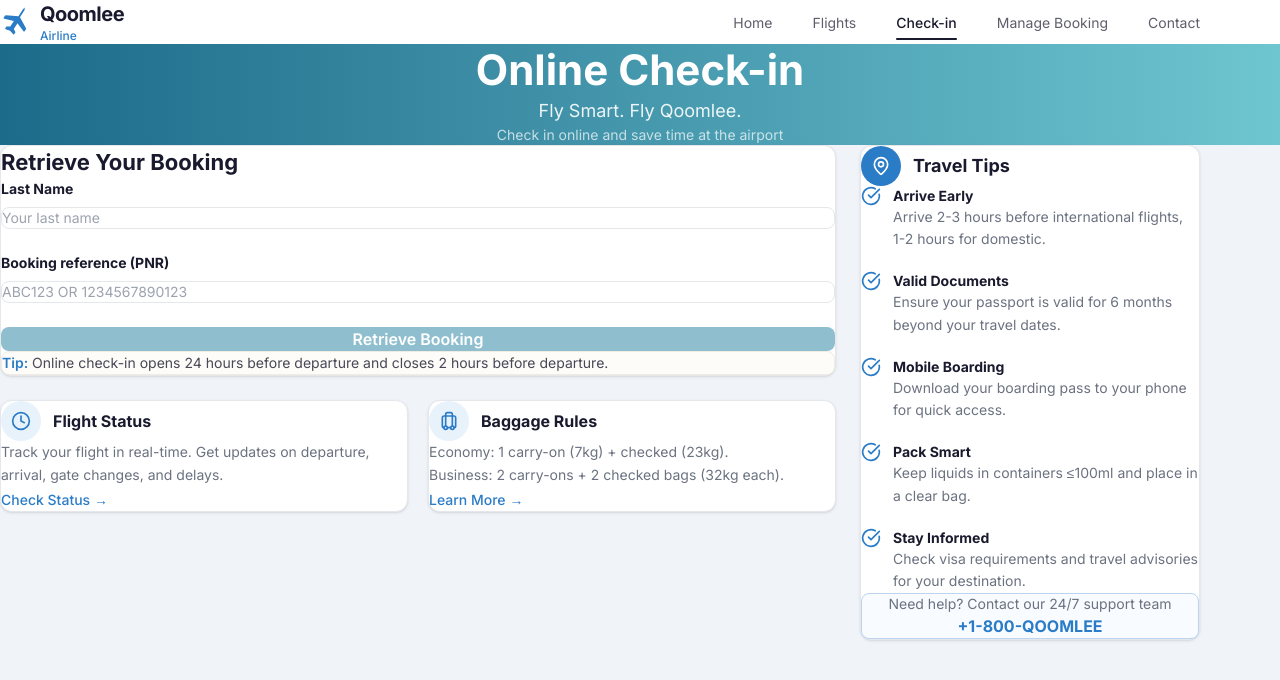
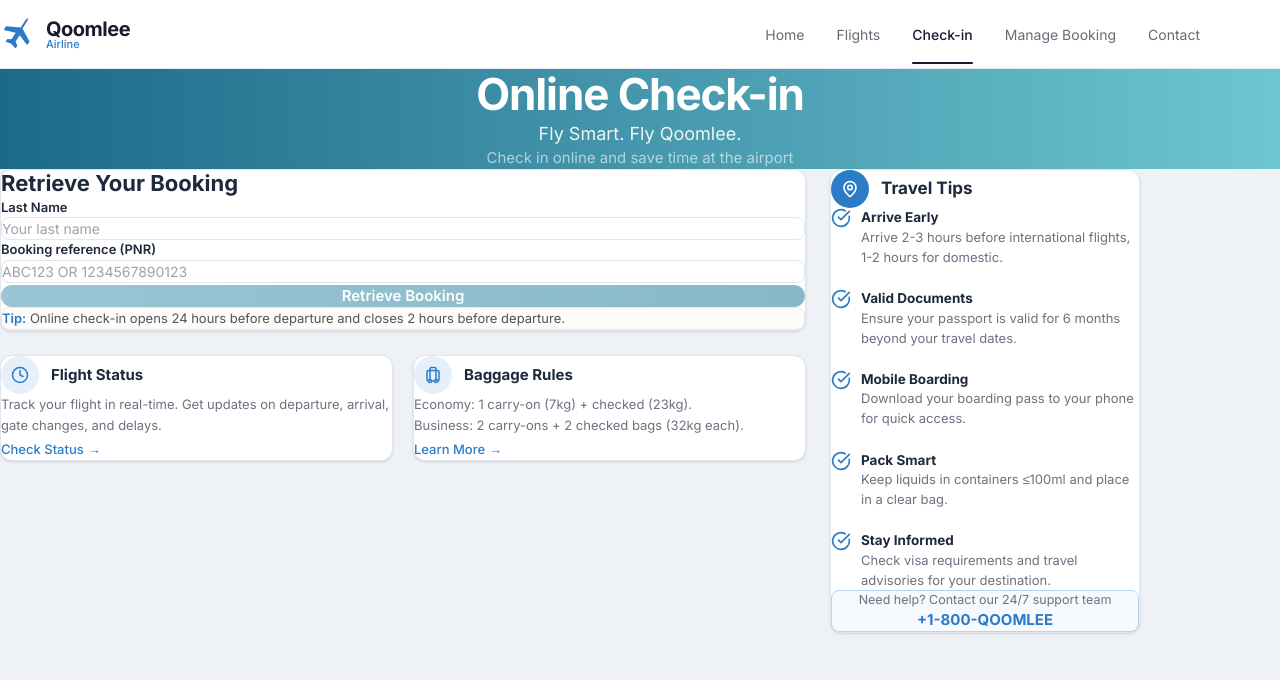
Before and after one commit to wipaporn-muiang/nextjs-qoomlee-airline, a Next.js app: page / in a window 1280 px wide. Shown: the top 680 px of the page. Built offline with nearby package versions, Linux system fonts and the light colour scheme.

Commit message:
fix: pixel-perfect UI adjustments for check-in page
Refine navbar, hero, layout, form, info cards, tips, and overall background.

```diff
--- a/app/globals.css
+++ b/app/globals.css
@@ -2,27 +2,28 @@
 
 @theme inline {
   --font-sans: "Inter", ui-sans-serif, system-ui, sans-serif;
-  --color-background: #f0f4f8;
+  --color-background: #eef1f5;
   --color-foreground: #1a1a2e;
   --color-primary: #2a7cc7;
   --color-primary-dark: #1e5fa0;
   --color-accent: #6b7280;
   --color-muted: #9ca3af;
   --color-card: #ffffff;
-  --color-card-foreground: #1a1a2e;
-  --color-border: #e5e7eb;
-  --color-border-light: #f0ece4;
-  --color-tip-bg: #fdfcf8;
+  --color-card-foreground: #1e293b;
+  --color-border: #e2e5ea;
+  --color-border-light: #ede9df;
+  --color-tip-bg: #fdfcf9;
   --color-tip-text: #2a7cc7;
-  --color-support-bg: #f8fbff;
-  --color-support-border: #bbd5f0;
-  --color-hero-start: #1b6b8a;
+  --color-support-bg: #f6faff;
+  --color-support-border: #b8d4ee;
+  --color-hero-start: #1a6a8a;
   --color-hero-end: #6ec6d0;
-  --color-button: #8fbfcf;
-  --color-button-hover: #78afc2;
-  --color-icon-bg: #e8f2fb;
+  --color-button-start: #9ac5d4;
+  --color-button-end: #88b8c8;
+  --color-icon-bg: #e6f0fa;
   --color-icon-bg-dark: #2a7cc7;
   --color-check: #2a7cc7;
+  --color-nav-border: #e8eaee;
 }
 
 * {
--- a/app/page.tsx
+++ b/app/page.tsx
@@ -10,7 +10,7 @@ export default function CheckinPage() {
       <Navbar />
       <HeroBanner />
 
-      <main className="mx-auto max-w-[1200px] px-5 py-10 md:px-8 md:py-14">
+      <main className="mx-auto max-w-[1140px] px-5 py-10 md:px-8 md:py-[52px]">
         <div className="flex flex-col gap-6 lg:flex-row lg:items-start">
           {/* Left Column */}
           <div className="flex flex-1 flex-col gap-6">
@@ -18,8 +18,8 @@ export default function CheckinPage() {
             <InfoCards />
           </div>
 
-          {/* Right Column */}
-          <aside className="w-full lg:w-[340px] shrink-0">
+          {/* Right Column - Travel Tips sidebar */}
+          <aside className="w-full shrink-0 lg:w-[310px]">
             <TravelTips />
           </aside>
         </div>
--- a/components/hero-banner.tsx
+++ b/components/hero-banner.tsx
@@ -1,13 +1,13 @@
 export default function HeroBanner() {
   return (
-    <section className="bg-gradient-to-r from-hero-start to-hero-end px-6 py-12 text-center md:py-16">
-      <h1 className="text-3xl font-bold text-white md:text-[42px] md:leading-tight text-balance">
+    <section className="bg-gradient-to-r from-hero-start to-hero-end px-6 py-12 text-center md:py-[72px]">
+      <h1 className="text-[32px] font-bold text-white md:text-[44px] md:leading-[1.15] tracking-tight text-balance">
         Online Check-in
       </h1>
-      <p className="mt-2.5 text-base font-normal text-white/90 md:text-lg">
+      <p className="mt-3 text-[16px] font-normal text-white/90 md:text-[18px]">
         Fly Smart. Fly Qoomlee.
       </p>
-      <p className="mt-1.5 text-sm text-white/70">
+      <p className="mt-2 text-[13px] text-white/60 md:text-[15px]">
         Check in online and save time at the airport
       </p>
     </section>
--- a/components/info-cards.tsx
+++ b/components/info-cards.tsx
@@ -5,49 +5,49 @@ export default function InfoCards() {
   return (
     <div className="grid grid-cols-1 gap-5 sm:grid-cols-2">
       {/* Flight Status */}
-      <div className="rounded-xl border border-border bg-card px-6 py-6 shadow-sm">
+      <div className="rounded-xl border border-border bg-card px-6 pb-6 pt-6 shadow-sm">
         <div className="flex items-center gap-3">
-          <div className="flex h-10 w-10 items-center justify-center rounded-full bg-icon-bg">
-            <Clock className="h-5 w-5 text-primary" strokeWidth={2} />
+          <div className="flex h-[38px] w-[38px] items-center justify-center rounded-full bg-icon-bg">
+            <Clock className="h-[18px] w-[18px] text-primary" strokeWidth={2} />
           </div>
-          <h3 className="text-base font-bold text-card-foreground">
+          <h3 className="text-[15px] font-bold text-card-foreground">
             Flight Status
           </h3>
         </div>
-        <p className="mt-4 text-sm leading-relaxed text-accent">
+        <p className="mt-4 text-[13px] leading-[1.6] text-accent">
           Track your flight in real-time. Get updates on departure, arrival,
           gate changes, and delays.
         </p>
         <Link
           href="/flight-status"
-          className="mt-5 inline-flex items-center gap-1 text-sm font-medium text-primary hover:text-primary-dark transition-colors"
+          className="mt-5 inline-flex items-center gap-1 text-[13px] font-medium text-primary hover:text-primary-dark transition-colors"
         >
           Check Status
-          <span aria-hidden="true" className="ml-0.5">&rarr;</span>
+          <span aria-hidden="true" className="ml-0.5">&#8594;</span>
         </Link>
       </div>
 
       {/* Baggage Rules */}
-      <div className="rounded-xl border border-border bg-card px-6 py-6 shadow-sm">
+      <div className="rounded-xl border border-border bg-card px-6 pb-6 pt-6 shadow-sm">
         <div className="flex items-center gap-3">
-          <div className="flex h-10 w-10 items-center justify-center rounded-full bg-icon-bg">
-            <Luggage className="h-5 w-5 text-primary" strokeWidth={2} />
+          <div className="flex h-[38px] w-[38px] items-center justify-center rounded-full bg-icon-bg">
+            <Luggage className="h-[18px] w-[18px] text-primary" strokeWidth={2} />
           </div>
-          <h3 className="text-base font-bold text-card-foreground">
+          <h3 className="text-[15px] font-bold text-card-foreground">
             Baggage Rules
           </h3>
         </div>
-        <p className="mt-4 text-sm leading-relaxed text-accent">
+        <p className="mt-4 text-[13px] leading-[1.6] text-accent">
           Economy: 1 carry-on (7kg) + checked (23kg).
           <br />
           Business: 2 carry-ons + 2 checked bags (32kg each).
         </p>
         <Link
           href="/baggage"
-          className="mt-5 inline-flex items-center gap-1 text-sm font-medium text-primary hover:text-primary-dark transition-colors"
+          className="mt-5 inline-flex items-center gap-1 text-[13px] font-medium text-primary hover:text-primary-dark transition-colors"
         >
           Learn More
-          <span aria-hidden="true" className="ml-0.5">&rarr;</span>
+          <span aria-hidden="true" className="ml-0.5">&#8594;</span>
         </Link>
       </div>
     </div>
--- a/components/navbar.tsx
+++ b/components/navbar.tsx
@@ -29,27 +29,31 @@ export default function Navbar() {
   const [mobileOpen, setMobileOpen] = useState(false);
 
   return (
-    <header className="bg-card">
-      <nav className="mx-auto flex max-w-[1200px] items-center justify-between px-6 py-4">
+    <header className="border-b border-nav-border bg-card">
+      <nav className="mx-auto flex h-[68px] max-w-[1200px] items-center justify-between px-6">
         {/* Logo */}
-        <Link href="/" className="flex items-center gap-2">
-          <AirplaneIcon className="h-8 w-8 text-primary -rotate-12" />
+        <Link href="/" className="flex items-center gap-2.5">
+          <AirplaneIcon className="h-9 w-9 text-primary -rotate-12" />
           <div className="flex flex-col leading-none">
-            <span className="text-xl font-bold text-foreground tracking-tight">Qoomlee</span>
-            <span className="text-xs font-medium text-primary mt-0.5">Airline</span>
+            <span className="text-[20px] font-bold text-foreground tracking-tight">
+              Qoomlee
+            </span>
+            <span className="text-[11px] font-medium text-primary leading-none mt-[2px]">
+              Airline
+            </span>
           </div>
         </Link>
 
         {/* Desktop Nav */}
-        <ul className="hidden items-center gap-10 md:flex">
+        <ul className="hidden items-center gap-8 md:flex">
           {navLinks.map((link) => (
             <li key={link.label}>
               <Link
                 href={link.href}
-                className={`text-sm transition-colors ${
+                className={`text-[14px] transition-colors ${
                   link.active
-                    ? "font-medium text-foreground underline underline-offset-[10px] decoration-2 decoration-foreground"
-                    : "text-foreground/70 hover:text-foreground"
+                    ? "font-medium text-foreground underline underline-offset-[22px] decoration-[2px] decoration-foreground"
+                    : "font-normal text-foreground/65 hover:text-foreground"
                 }`}
               >
                 {link.label}
@@ -70,16 +74,16 @@ export default function Navbar() {
 
       {/* Mobile Nav */}
       {mobileOpen && (
-        <div className="border-t border-border bg-card px-6 pb-4 md:hidden">
-          <ul className="flex flex-col gap-3 pt-3">
+        <div className="border-t border-nav-border bg-card px-6 pb-4 md:hidden">
+          <ul className="flex flex-col gap-1 pt-2">
             {navLinks.map((link) => (
               <li key={link.label}>
                 <Link
                   href={link.href}
-                  className={`block rounded-lg px-3 py-2 text-sm transition-colors ${
+                  className={`block rounded-lg px-3 py-2.5 text-[14px] transition-colors ${
                     link.active
                       ? "bg-primary/10 text-primary font-medium"
-                      : "text-foreground/70 hover:bg-background hover:text-foreground"
+                      : "text-foreground/65 hover:bg-background hover:text-foreground"
                   }`}
                   onClick={() => setMobileOpen(false)}
                 >
--- a/components/retrieve-booking-form.tsx
+++ b/components/retrieve-booking-form.tsx
@@ -2,20 +2,20 @@
 
 export default function RetrieveBookingForm() {
   return (
-    <div className="rounded-xl border border-border bg-card px-8 py-8 shadow-sm md:px-10 md:py-10">
-      <h2 className="text-[22px] font-bold text-card-foreground">
+    <div className="rounded-xl border border-border bg-card px-8 pb-8 pt-9 shadow-sm md:px-10 md:pb-10 md:pt-10">
+      <h2 className="text-[22px] font-bold text-card-foreground leading-tight">
         Retrieve Your Booking
       </h2>
 
       <form
-        className="mt-8 flex flex-col gap-6"
+        className="mt-8"
         onSubmit={(e) => e.preventDefault()}
       >
         {/* Last Name */}
-        <div className="flex flex-col gap-2">
+        <div className="flex flex-col">
           <label
             htmlFor="lastName"
-            className="text-sm font-bold text-card-foreground"
+            className="text-[13px] font-semibold text-card-foreground"
           >
             Last Name
           </label>
@@ -23,15 +23,15 @@ export default function RetrieveBookingForm() {
             id="lastName"
             type="text"
             placeholder="Your last name"
-            className="rounded-lg border border-border bg-white px-4 py-3 text-sm text-foreground placeholder:text-muted outline-none transition-shadow focus:ring-2 focus:ring-primary/30 focus:border-primary"
+            className="mt-2.5 rounded-lg border border-border bg-white px-4 py-3 text-[14px] text-foreground placeholder:text-muted outline-none transition-shadow focus:ring-2 focus:ring-primary/30 focus:border-primary"
           />
         </div>
 
         {/* PNR */}
-        <div className="flex flex-col gap-2">
+        <div className="mt-7 flex flex-col">
           <label
             htmlFor="pnr"
-            className="text-sm font-bold text-card-foreground"
+            className="text-[13px] font-semibold text-card-foreground"
           >
             Booking reference (PNR)
           </label>
@@ -39,24 +39,25 @@ export default function RetrieveBookingForm() {
             id="pnr"
             type="text"
             placeholder="ABC123 OR 1234567890123"
-            className="rounded-lg border border-border bg-white px-4 py-3 text-sm text-foreground placeholder:text-muted outline-none transition-shadow focus:ring-2 focus:ring-primary/30 focus:border-primary"
+            className="mt-2.5 rounded-lg border border-border bg-white px-4 py-3 text-[14px] text-foreground placeholder:text-muted outline-none transition-shadow focus:ring-2 focus:ring-primary/30 focus:border-primary"
           />
         </div>
 
         {/* Submit */}
         <button
           type="submit"
-          className="mt-2 w-full cursor-pointer rounded-lg bg-button py-4 text-base font-semibold text-white transition-colors hover:bg-button-hover focus-visible:outline-2 focus-visible:outline-offset-2 focus-visible:outline-primary"
+          className="mt-8 w-full cursor-pointer rounded-xl bg-gradient-to-r from-button-start to-button-end py-[14px] text-[15px] font-semibold text-white transition-opacity hover:opacity-90 focus-visible:outline-2 focus-visible:outline-offset-2 focus-visible:outline-primary"
         >
           Retrieve Booking
         </button>
       </form>
 
       {/* Tip */}
-      <div className="mt-6 rounded-lg border border-border-light bg-tip-bg px-5 py-4">
-        <p className="text-sm text-foreground/80 leading-relaxed">
+      <div className="mt-6 rounded-lg border border-border-light bg-tip-bg px-5 py-3.5">
+        <p className="text-[13px] text-foreground/75 leading-relaxed">
           <span className="font-semibold text-tip-text">Tip:</span>{" "}
-          Online check-in opens 24 hours before departure and closes 2 hours before departure.
+          Online check-in opens 24 hours before departure and closes 2 hours
+          before departure.
         </p>
       </div>
     </div>
--- a/components/travel-tips.tsx
+++ b/components/travel-tips.tsx
@@ -30,27 +30,30 @@ const tips = [
 
 export default function TravelTips() {
   return (
-    <div className="rounded-xl border border-border bg-card px-7 py-7 shadow-sm">
+    <div className="rounded-xl border border-border bg-card px-7 pb-7 pt-7 shadow-sm">
       {/* Header */}
       <div className="flex items-center gap-3">
-        <div className="flex h-10 w-10 items-center justify-center rounded-full bg-icon-bg-dark">
-          <MapPin className="h-5 w-5 text-white" />
+        <div className="flex h-[38px] w-[38px] items-center justify-center rounded-full bg-icon-bg-dark">
+          <MapPin className="h-[18px] w-[18px] text-white" strokeWidth={2.2} />
         </div>
-        <h3 className="text-lg font-bold text-card-foreground">
+        <h3 className="text-[17px] font-bold text-card-foreground">
           Travel Tips
         </h3>
       </div>
 
       {/* Tips List */}
-      <ul className="mt-6 flex flex-col gap-5">
+      <ul className="mt-7 flex flex-col gap-[22px]">
         {tips.map((tip) => (
-          <li key={tip.title} className="flex items-start gap-3">
-            <CircleCheckBig className="mt-0.5 h-5 w-5 shrink-0 text-check" strokeWidth={2} />
+          <li key={tip.title} className="flex items-start gap-2.5">
+            <CircleCheckBig
+              className="mt-[1px] h-[20px] w-[20px] shrink-0 text-check"
+              strokeWidth={2}
+            />
             <div>
-              <p className="text-sm font-bold text-card-foreground">
+              <p className="text-[13.5px] font-bold text-card-foreground leading-snug">
                 {tip.title}
               </p>
-              <p className="mt-1 text-sm leading-relaxed text-accent">
+              <p className="mt-[3px] text-[13px] leading-[1.55] text-accent">
                 {tip.description}
               </p>
             </div>
@@ -59,11 +62,11 @@ export default function TravelTips() {
       </ul>
 
       {/* Support CTA */}
-      <div className="mt-7 rounded-lg border border-support-border bg-support-bg px-4 py-4 text-center">
-        <p className="text-sm text-accent">
+      <div className="mt-7 rounded-lg border border-support-border bg-support-bg px-4 py-3.5 text-center">
+        <p className="text-[12.5px] text-accent leading-snug">
           Need help? Contact our 24/7 support team
         </p>
-        <p className="mt-1.5 text-base font-bold text-primary">
+        <p className="mt-1.5 text-[15px] font-bold text-primary">
           +1-800-QOOMLEE
         </p>
       </div>
```
